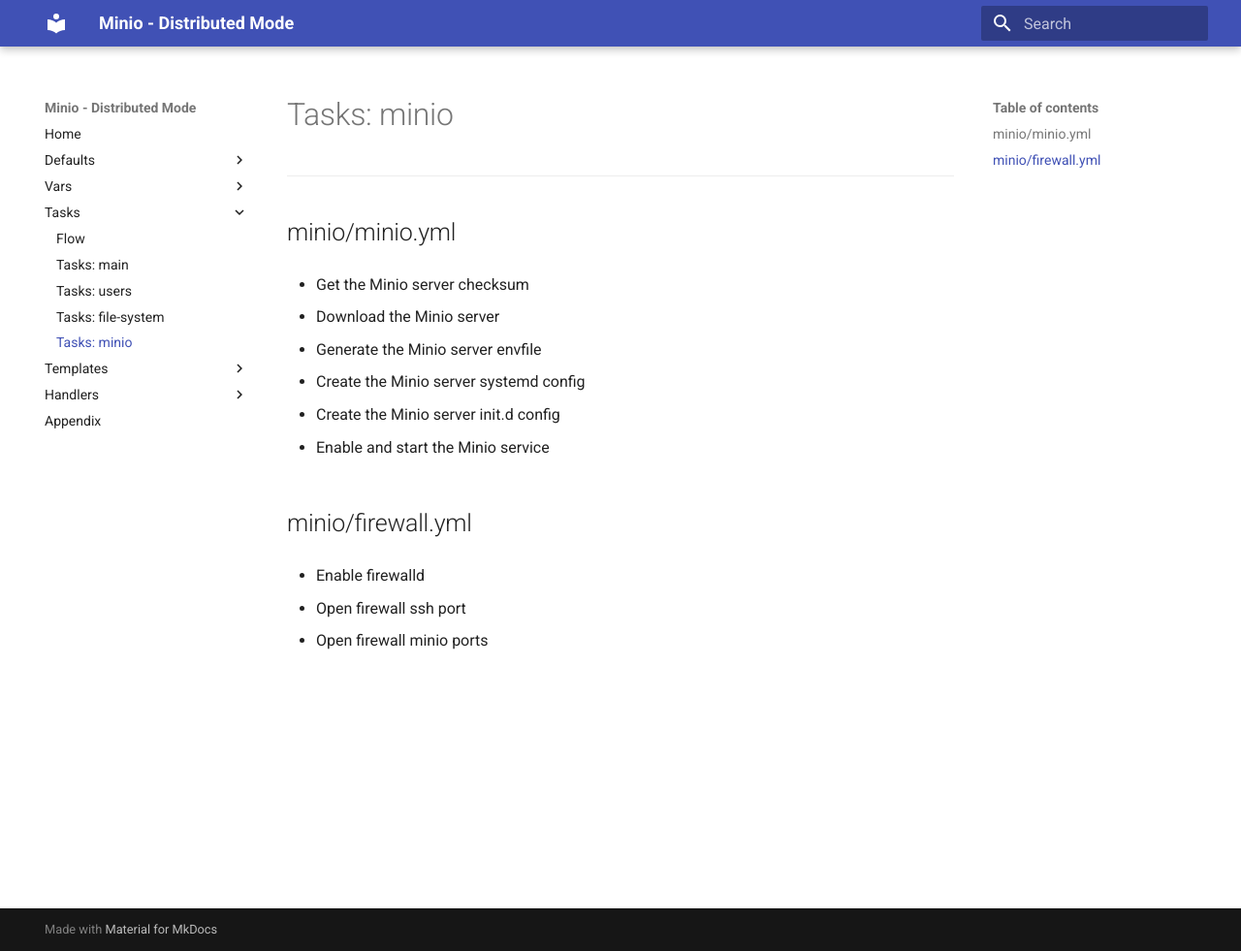
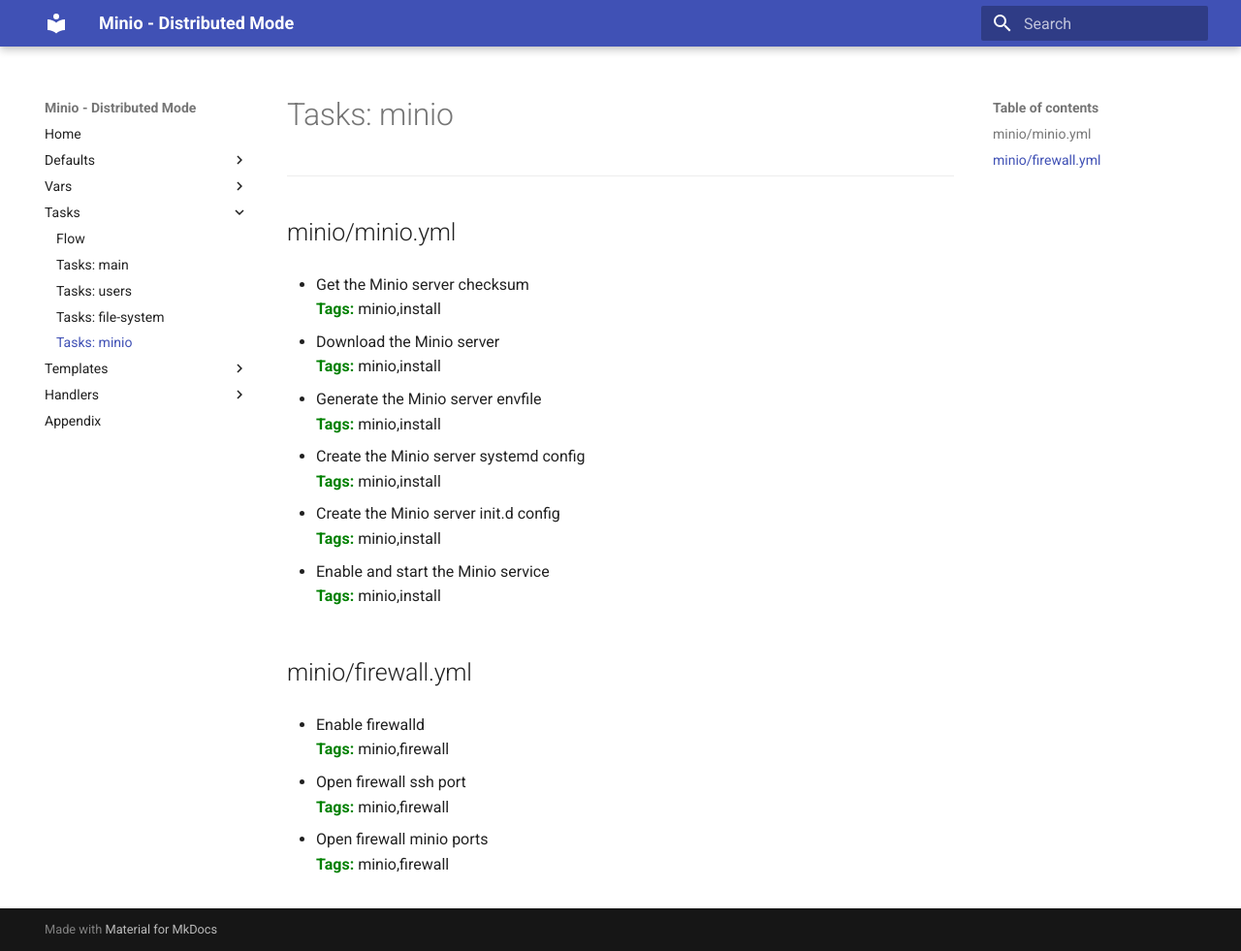
Before and after one commit to murphypetercl/minio_install, an MkDocs documentation site: the page built from docs/tasks/minio.md, in a window 1280 px wide and 981 px high. Shown: the whole window at 97% size. Built offline with MkDocs 1.6.1 and Material for MkDocs 9.7.7, drawn with Linux system fonts in a browser that asks for light colours.

Commit message:
Added tags to tasks

```diff
--- a/docs/tasks/minio.md
+++ b/docs/tasks/minio.md
@@ -10,22 +10,31 @@
 
 
 * Get the Minio server checksum
+**<font color="green">Tags: </font>**minio,install
 
 * Download the Minio server
+**<font color="green">Tags: </font>**minio,install
 
 * Generate the Minio server envfile
+**<font color="green">Tags: </font>**minio,install
 
 * Create the Minio server systemd config
+**<font color="green">Tags: </font>**minio,install
 
 * Create the Minio server init.d config
+**<font color="green">Tags: </font>**minio,install
 
 * Enable and start the Minio service
+**<font color="green">Tags: </font>**minio,install
 
 ## minio/firewall.yml
 
 
 * Enable firewalld
+**<font color="green">Tags: </font>**minio,firewall
 
 * Open firewall ssh port
+**<font color="green">Tags: </font>**minio,firewall
 
 * Open firewall minio ports
+**<font color="green">Tags: </font>**minio,firewall
```
Also changed, not shown: docs/tasks/file-system.md (+8 -0 lines), docs/tasks/main.md (+5 -0 lines), docs/tasks/users.md (+2 -0 lines).
